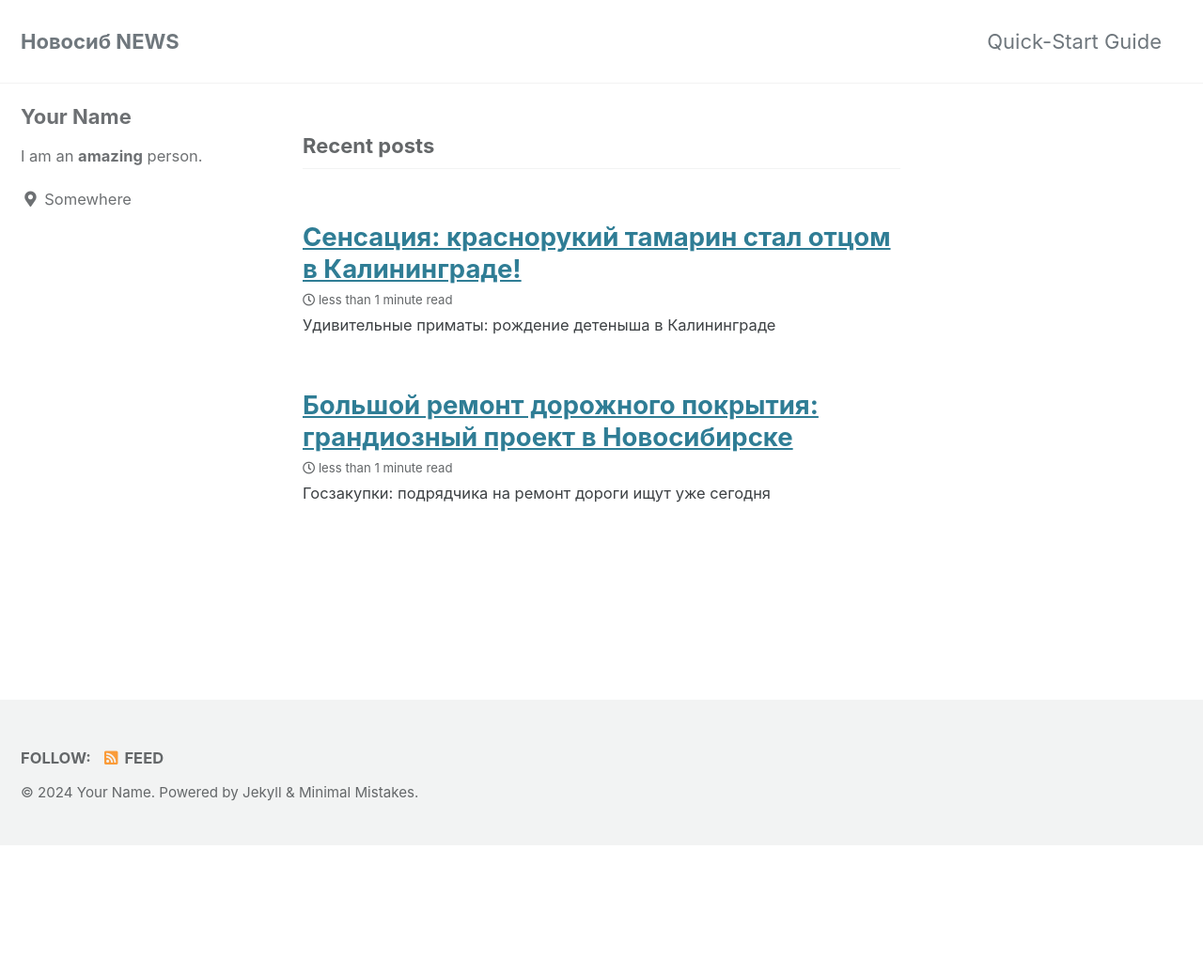
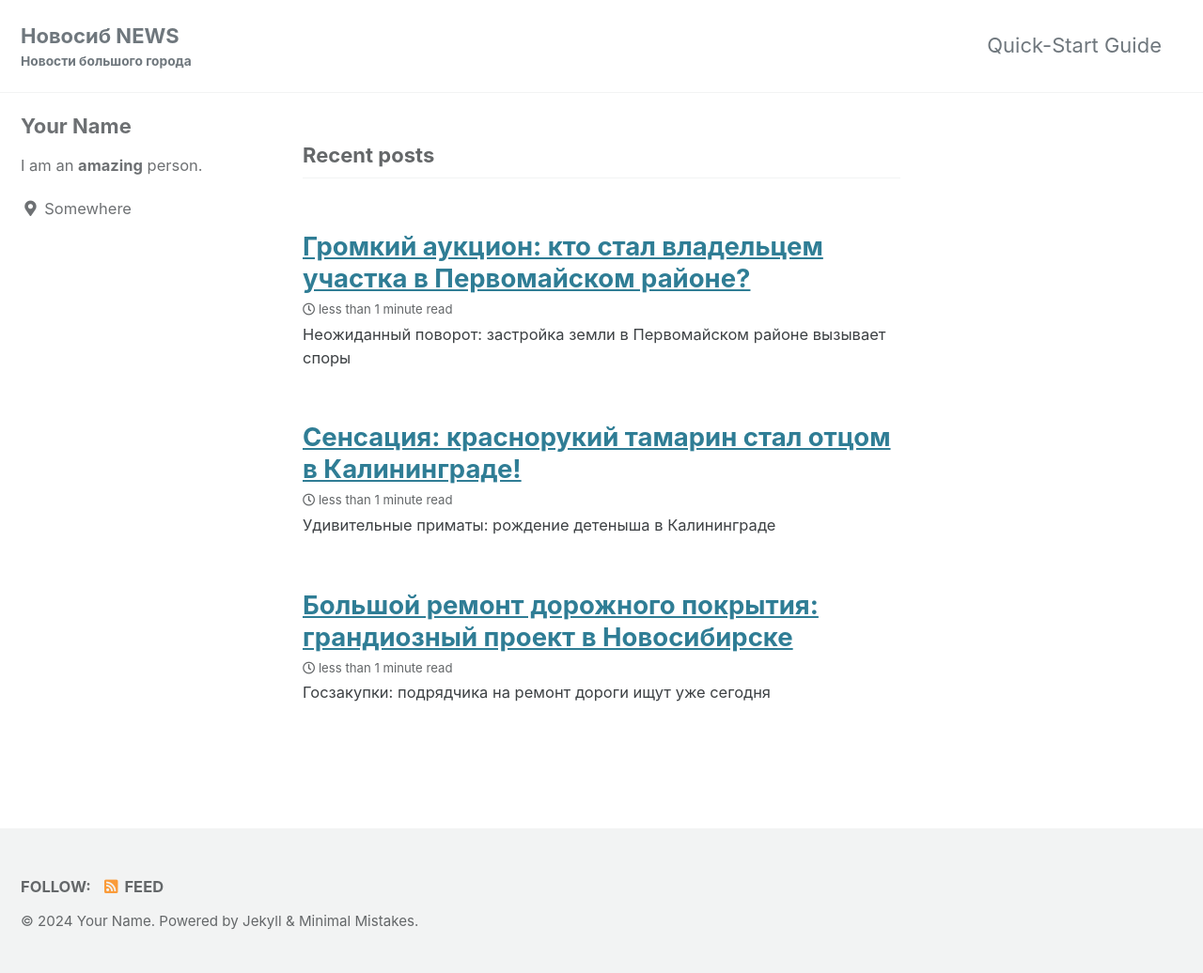
Before and after one commit to sibvlogru/nso-novosibirsk-glavnyj--web, a Jekyll site: the page built from index.html, in a window 1280 px wide. Shown: the whole page at 94% size. Built offline with Jekyll 4.4.1, drawn with Linux system fonts in a browser that asks for light colours; cached includes are drawn as plain includes; the list of posts is cut into pages by our own code; before the commit the page ends 900 px from its top, so only the background shows below that; part of the change alters nothing that is shown.

Commit message:
Add post 443fa59d-81c0-4364-93f3-2d12bb569659

```diff
--- a/_config.yml
+++ b/_config.yml
@@ -1,292 +1,151 @@
-# Welcome to Jekyll!
-#
-# This config file is meant for settings that affect your entire site, values
-# which you are expected to set up once and rarely need to edit after that.
-# For technical reasons, this file is *NOT* reloaded automatically when you use
-# `jekyll serve`. If you change this file, please restart the server process.
-
-# Theme Settings
-#
-# Review documentation to determine if you should use `theme` or `remote_theme`
-# https://mmistakes.github.io/minimal-mistakes/docs/quick-start-guide/#installing-the-theme
-
-# theme                  : "minimal-mistakes-jekyll"
-# remote_theme           : "mmistakes/minimal-mistakes"
-minimal_mistakes_skin    : "default" # "air", "aqua", "contrast", "dark", "dirt", "neon", "mint", "plum", "sunrise"
-
-# Site Settings
-locale                   : "en-US"
-title                    : "Новосиб NEWS"
-title_separator          : "-"
-subtitle                 : # site tagline that appears below site title in masthead
-name                     : "Your Name"
-description              : "{description}"
-url                      : # the base hostname & protocol for your site e.g. "https://mmistakes.github.io"
-baseurl                  : # the subpath of your site, e.g. "/blog"
-repository               : # GitHub username/repo-name e.g. "mmistakes/minimal-mistakes"
-teaser                   : # path of fallback teaser image, e.g. "/assets/images/500x300.png"
-logo                     : # path of logo image to display in the masthead, e.g. "/assets/images/88x88.png"
-masthead_title           : # overrides the website title displayed in the masthead, use " " for no title
-# breadcrumbs            : false # true, false (default)
-words_per_minute         : 200
+minimal_mistakes_skin: default
+locale: en-US
+title: 'Новосиб NEWS'
+title_separator: '-'
+subtitle: 'Новости большого города'
+name: 'Your Name'
+description: '{description}'
+url: null
+baseurl: null
+repository: null
+teaser: null
+logo: null
+masthead_title: null
+words_per_minute: 200
 comments:
-  provider               : # false (default), "disqus", "discourse", "facebook", "staticman", "staticman_v2", "utterances", "giscus", "custom"
-  disqus:
-    shortname            : # https://help.disqus.com/customer/portal/articles/466208-what-s-a-shortname-
-  discourse:
-    server               : # https://meta.discourse.org/t/embedding-discourse-comments-via-javascript/31963 , e.g.: meta.discourse.org
-  facebook:
-    # https://developers.facebook.com/docs/plugins/comments
-    appid                :
-    num_posts            : # 5 (default)
-    colorscheme          : # "light" (default), "dark"
-  utterances:
-    theme                : # "github-light" (default), "github-dark"
-    issue_term           : # "pathname" (default)
-  giscus:
-    repo_id              : # Shown during giscus setup at https://giscus.app
-    category_name        : # Full text name of the category
-    category_id          : # Shown during giscus setup at https://giscus.app
-    discussion_term      : # "pathname" (default), "url", "title", "og:title"
-    reactions_enabled    : # '1' for enabled (default), '0' for disabled
-    theme                : # "light" (default), "dark", "dark_dimmed", "transparent_dark", "preferred_color_scheme"
-  staticman:
-    branch               : # "master"
-    endpoint             : # "https://{your Staticman v3 API}/v3/entry/github/"
+    provider: null
+    disqus: {shortname: null}
+    discourse: {server: null}
+    facebook: {appid: null, num_posts: null, colorscheme: null}
+    utterances: {theme: null, issue_term: null}
+    giscus: {repo_id: null, category_name: null, category_id: null, discussion_term: null, reactions_enabled: null, theme: null}
+    staticman: {branch: null, endpoint: null}
 reCaptcha:
-  siteKey                :
-  secret                 :
+    siteKey: null
+    secret: null
 atom_feed:
-  path                   : # blank (default) uses feed.xml
-  hide                   : # true, false (default)
-search                   : # true, false (default)
-search_full_content      : # true, false (default)
-search_provider          : # lunr (default), algolia, google
+    path: null
+    hide: null
+search: null
+search_full_content: null
+search_provider: null
 lunr:
-  search_within_pages    : # true, false (default)
+    search_within_pages: null
 algolia:
-  application_id         : # YOUR_APPLICATION_ID
-  index_name             : # YOUR_INDEX_NAME
-  search_only_api_key    : # YOUR_SEARCH_ONLY_API_KEY
-  powered_by             : # true (default), false
+    application_id: null
+    index_name: null
+    search_only_api_key: null
+    powered_by: null
 google:
-  search_engine_id       : # YOUR_SEARCH_ENGINE_ID
-  instant_search         : # false (default), true
-# SEO Related
-google_site_verification :
-bing_site_verification   :
-naver_site_verification  :
-yandex_site_verification :
-baidu_site_verification  :
-
-# Social Sharing
+    search_engine_id: null
+    instant_search: null
+google_site_verification: null
+bing_site_verification: null
+naver_site_verification: null
+yandex_site_verification: null
+baidu_site_verification: null
 twitter:
-  username               :
+    username: null
 facebook:
-  username               :
-  app_id                 :
-  publisher              :
-og_image                 : # Open Graph/Twitter default site image
-# For specifying social profiles
-# - https://developers.google.com/structured-data/customize/social-profiles
+    username: null
+    app_id: null
+    publisher: null
+og_image: null
 social:
-  type                   : # Person or Organization (defaults to Person)
-  name                   : # If the user or organization name differs from the site's name
-  links: # An array of links to social media profiles
-
-# Analytics
+    type: null
+    name: null
+    links: null
 analytics:
-  provider               : false # false (default), "google", "google-universal", "google-gtag", "custom"
-  google:
-    tracking_id          :
-    anonymize_ip         : # true, false (default)
-
-
-# Site Author
+    provider: false
+    google: {tracking_id: null, anonymize_ip: null}
 author:
-  name             : "Your Name"
-  avatar           : # path of avatar image, e.g. "/assets/images/bio-photo.jpg"
-  bio              : "I am an **amazing** person."
-  location         : "Somewhere"
-  email            :
-  links:
-    - label: "Email"
-      icon: "fas fa-fw fa-envelope-square"
-      # url: "mailto:your.name@email.com"
-    - label: "Website"
-      icon: "fas fa-fw fa-link"
-      # url: "https://your-website.com"
-    - label: "Twitter"
-      icon: "fab fa-fw fa-twitter-square"
-      # url: "https://twitter.com/"
-    - label: "Facebook"
-      icon: "fab fa-fw fa-facebook-square"
-      # url: "https://facebook.com/"
-    - label: "GitHub"
-      icon: "fab fa-fw fa-github"
-      # url: "https://github.com/"
-    - label: "Instagram"
-      icon: "fab fa-fw fa-instagram"
-      # url: "https://instagram.com/"
-
-# Site Footer
+    name: 'Your Name'
+    avatar: null
+    bio: 'I am an **amazing** person.'
+    location: Somewhere
+    email: null
+    links: [{label: Email, icon: 'fas fa-fw fa-envelope-square'}, {label: Website, icon: 'fas fa-fw fa-link'}, {label: Twitter, icon: 'fab fa-fw fa-twitter-square'}, {label: Facebook, icon: 'fab fa-fw fa-facebook-square'}, {label: GitHub, icon: 'fab fa-fw fa-github'}, {label: Instagram, icon: 'fab fa-fw fa-instagram'}]
 footer:
-  links:
-    - label: "Twitter"
-      icon: "fab fa-fw fa-twitter-square"
-      # url:
-    - label: "Facebook"
-      icon: "fab fa-fw fa-facebook-square"
-      # url:
-    - label: "GitHub"
-      icon: "fab fa-fw fa-github"
-      # url:
-    - label: "GitLab"
-      icon: "fab fa-fw fa-gitlab"
-      # url:
-    - label: "Bitbucket"
-      icon: "fab fa-fw fa-bitbucket"
-      # url:
-    - label: "Instagram"
-      icon: "fab fa-fw fa-instagram"
-      # url:
-
-
-# Reading Files
+    links: [{label: Twitter, icon: 'fab fa-fw fa-twitter-square'}, {label: Facebook, icon: 'fab fa-fw fa-facebook-square'}, {label: GitHub, icon: 'fab fa-fw fa-github'}, {label: GitLab, icon: 'fab fa-fw fa-gitlab'}, {label: Bitbucket, icon: 'fab fa-fw fa-bitbucket'}, {label: Instagram, icon: 'fab fa-fw fa-instagram'}]
 include:
-  - .htaccess
-  - _pages
+    - .htaccess
+    - _pages
 exclude:
-  - "*.sublime-project"
-  - "*.sublime-workspace"
-  - vendor
-  - .asset-cache
-  - .bundle
-  - .jekyll-assets-cache
-  - .sass-cache
-  - assets/js/plugins
-  - assets/js/_main.js
-  - assets/js/vendor
-  - Capfile
-  - CHANGELOG
-  - config
-  - Gemfile
-  - Gruntfile.js
-  - gulpfile.js
-  - LICENSE
-  - log
-  - node_modules
-  - package.json
-  - package-lock.json
-  - Rakefile
-  - README
-  - tmp
-  - /docs # ignore Minimal Mistakes /docs
-  - /test # ignore Minimal Mistakes /test
+    - '*.sublime-project'
+    - '*.sublime-workspace'
+    - vendor
+    - .asset-cache
+    - .bundle
+    - .jekyll-assets-cache
+    - .sass-cache
+    - assets/js/plugins
+    - assets/js/_main.js
+    - assets/js/vendor
+    - Capfile
+    - CHANGELOG
+    - config
+    - Gemfile
+    - Gruntfile.js
+    - gulpfile.js
+    - LICENSE
+    - log
+    - node_modules
+    - package.json
+    - package-lock.json
+    - Rakefile
+    - README
+    - tmp
+    - /docs
+    - /test
 keep_files:
-  - .git
-  - .svn
-encoding: "utf-8"
-markdown_ext: "markdown,mkdown,mkdn,mkd,md"
-
-
-# Conversion
+    - .git
+    - .svn
+encoding: utf-8
+markdown_ext: 'markdown,mkdown,mkdn,mkd,md'
 markdown: kramdown
 highlighter: rouge
 lsi: false
 excerpt_separator: "\n\n"
 incremental: false
-
-
-# Markdown Processing
 kramdown:
-  input: GFM
-  hard_wrap: false
-  auto_ids: true
-  footnote_nr: 1
-  entity_output: as_char
-  toc_levels: 1..6
-  smart_quotes: lsquo,rsquo,ldquo,rdquo
-  enable_coderay: false
-
-
-# Sass/SCSS
+    input: GFM
+    hard_wrap: false
+    auto_ids: true
+    footnote_nr: 1
+    entity_output: as_char
+    toc_levels: 1..6
+    smart_quotes: 'lsquo,rsquo,ldquo,rdquo'
+    enable_coderay: false
 sass:
-  sass_dir: _sass
-  style: compressed # https://sass-lang.com/documentation/file.SASS_REFERENCE.html#output_style
-
-
-# Outputting
-permalink: /:categories/:title/
-paginate: 5 # amount of posts to show
-paginate_path: /page:num/
-timezone: # https://en.wikipedia.org/wiki/List_of_tz_database_time_zones
-
-
-# Plugins (previously gems:)
+    sass_dir: _sass
+    style: compressed
+permalink: '/:categories/:title/'
+paginate: 5
+paginate_path: '/page:num/'
+timezone: null
 plugins:
-  - jekyll-paginate
-  - jekyll-sitemap
-  - jekyll-gist
-  - jekyll-feed
-  - jekyll-include-cache
-
-# mimic GitHub Pages with --safe
+    - jekyll-paginate
+    - jekyll-sitemap
+    - jekyll-gist
+    - jekyll-feed
+    - jekyll-include-cache
 whitelist:
-  - jekyll-paginate
-  - jekyll-sitemap
-  - jekyll-gist
-  - jekyll-feed
-  - jekyll-include-cache
-
-
-# Archives
-#  Type
-#  - GitHub Pages compatible archive pages built with Liquid ~> type: liquid (default)
-#  - Jekyll Archives plugin archive pages ~> type: jekyll-archives
-#  Path (examples)
-#  - Archive page should exist at path when using Liquid method or you can
-#    expect broken links (especially with breadcrumbs enabled)
-#  - <base_path>/tags/my-awesome-tag/index.html ~> path: /tags/
-#  - <base_path>/categories/my-awesome-category/index.html ~> path: /categories/
-#  - <base_path>/my-awesome-category/index.html ~> path: /
+    - jekyll-paginate
+    - jekyll-sitemap
+    - jekyll-gist
+    - jekyll-feed
+    - jekyll-include-cache
 category_archive:
-  type: liquid
-  path: /categories/
+    type: liquid
+    path: /categories/
 tag_archive:
-  type: liquid
-  path: /tags/
-# https://github.com/jekyll/jekyll-archives
-# jekyll-archives:
-#   enabled:
-#     - categories
-#     - tags
-#   layouts:
-#     category: archive-taxonomy
-#     tag: archive-taxonomy
-#   permalinks:
-#     category: /categories/:name/
-#     tag: /tags/:name/
-
-
-# HTML Compression
-# - https://jch.penibelst.de/
+    type: liquid
+    path: /tags/
 compress_html:
-  clippings: all
-  ignore:
-    envs: development
-
-
-# Defaults
+    clippings: all
+    ignore: {envs: development}
 defaults:
-  # _posts
-  - scope:
-      path: ""
-      type: posts
-    values:
-      layout: single
-      author_profile: true
-      read_time: true
-      comments: # true
-      share: true
-      related: true
+    - {scope: {path: "", type: posts}, values: {layout: single, author_profile: true, read_time: true, comments: null, share: true, related: true}}
+authorName: 'Ульяна Калинина'
+authorAvatar: 'https://cdn.trinixy.ru/pics6/20230202/235648_15_trinixy_ru.png'
+authorLocation: Новосибирск
--- /dev/null
+++ b/_posts/2024-02-14-09-33-45-gromkij-aukcion-kto-stal-vladelcem-uchastka-v-pervomajskom-rajone.md
@@ -0,0 +1,12 @@
+---
+layout: single
+title: "Громкий аукцион: кто стал владельцем участка в Первомайском районе?"
+categories: society economy
+---
+Неожиданный поворот: застройка земли в Первомайском районе вызывает споры
+
+За 1,38 млрд рублей компания «Проект С-41» выиграла аукцион за участок в Первомайском районе.
+
+Покупка вызвала споры из-за перспективы масштабной застройки в проблемном районе.
+
+Это первый шаг группы «Самолет» в сегменте жилья премиального класса в Москве.
```
